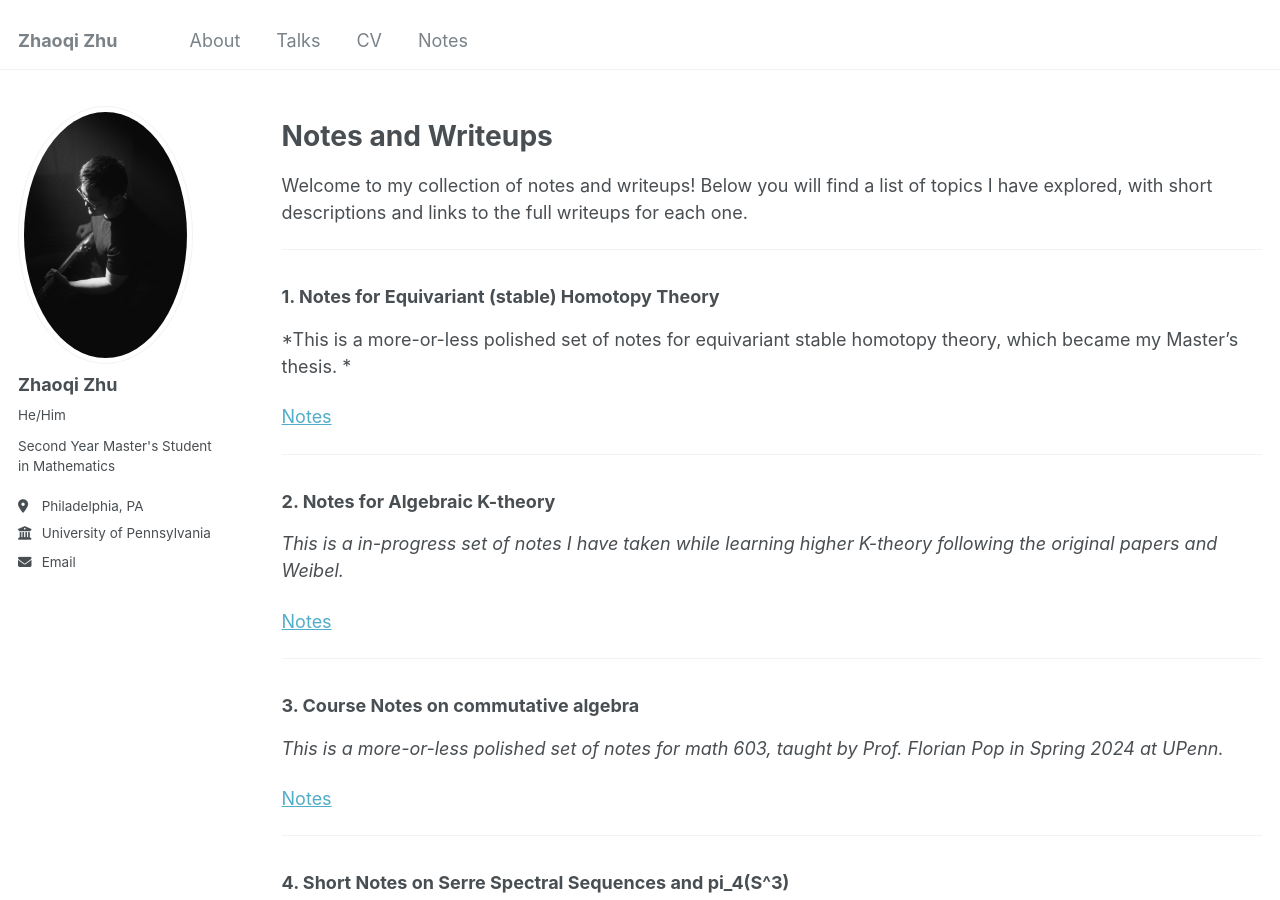
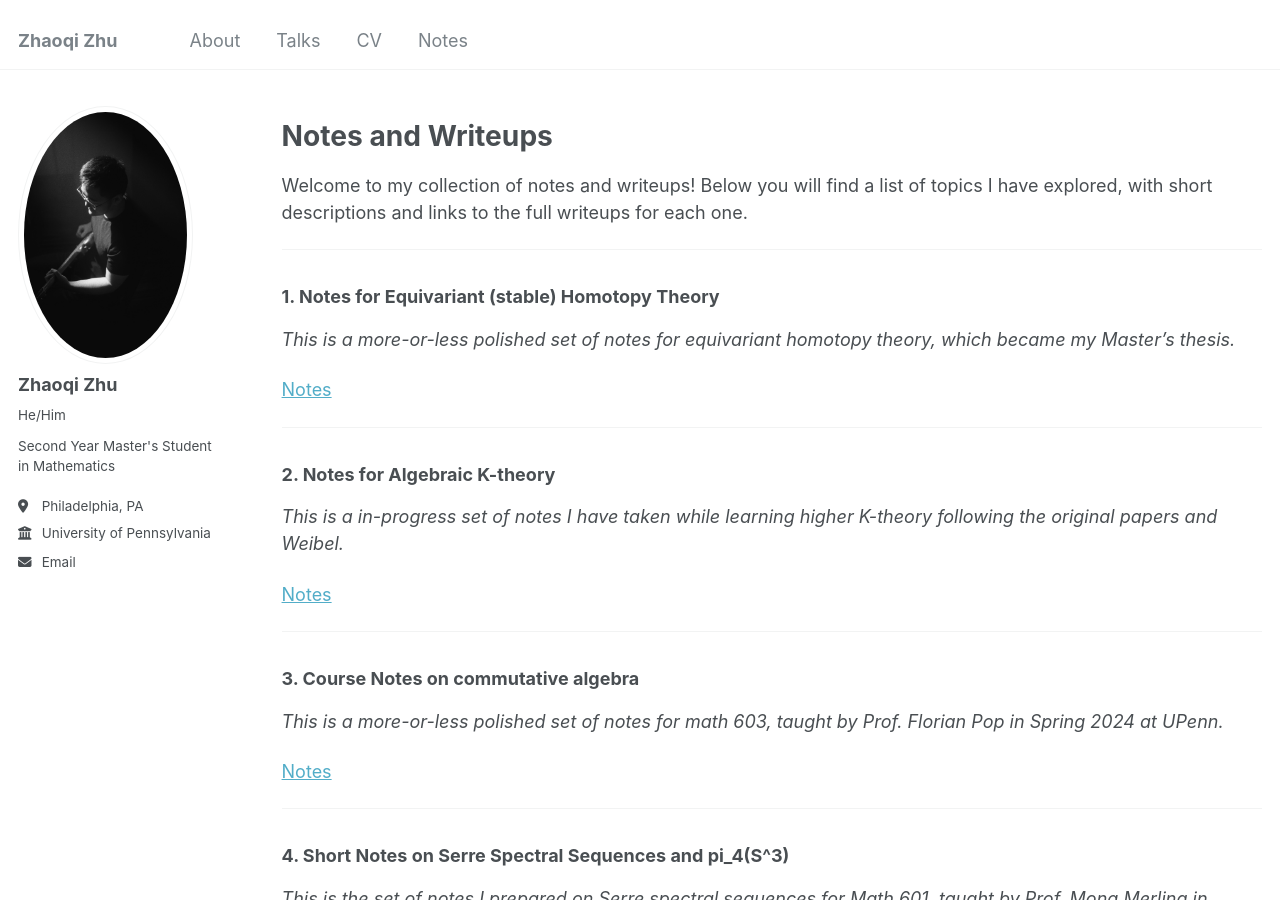
Before and after one commit to davidzzz0331/davidzzz0331.github.io, a Jekyll site: the page built from _pages/Notes.md, in a window 1280 px wide and 900 px high. Built offline with Jekyll 4.4.1, drawn with Linux system fonts in a browser that asks for light colours.

Commit message:
Updated notes

```diff
--- a/_pages/Notes.md
+++ b/_pages/Notes.md
@@ -15,9 +15,9 @@ Welcome to my collection of notes and writeups! Below you will find a list of to
 
 ### 1. **Notes for Equivariant (stable) Homotopy Theory**
 
-*This is a more-or-less polished set of notes for equivariant stable homotopy theory, which became my Master's thesis. *
+*This is a more-or-less polished set of notes for equivariant homotopy theory, which became my Master's thesis.*
 
-[Notes](assets/pdf/Equivariant Stable Homotopy Theory.pdf)
+[Notes](assets/pdf/ESH.pdf)
 
 ---
 
```
Also changed, not shown: 2 other files.
